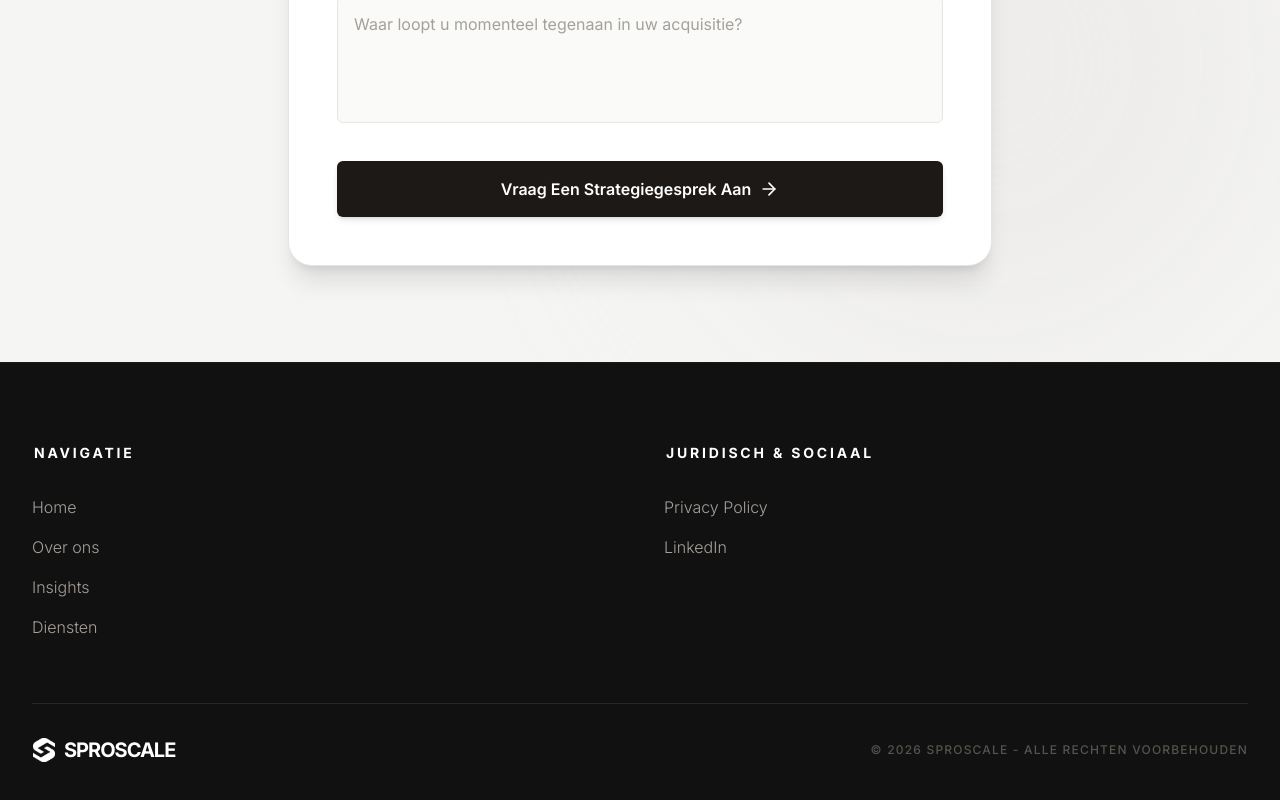
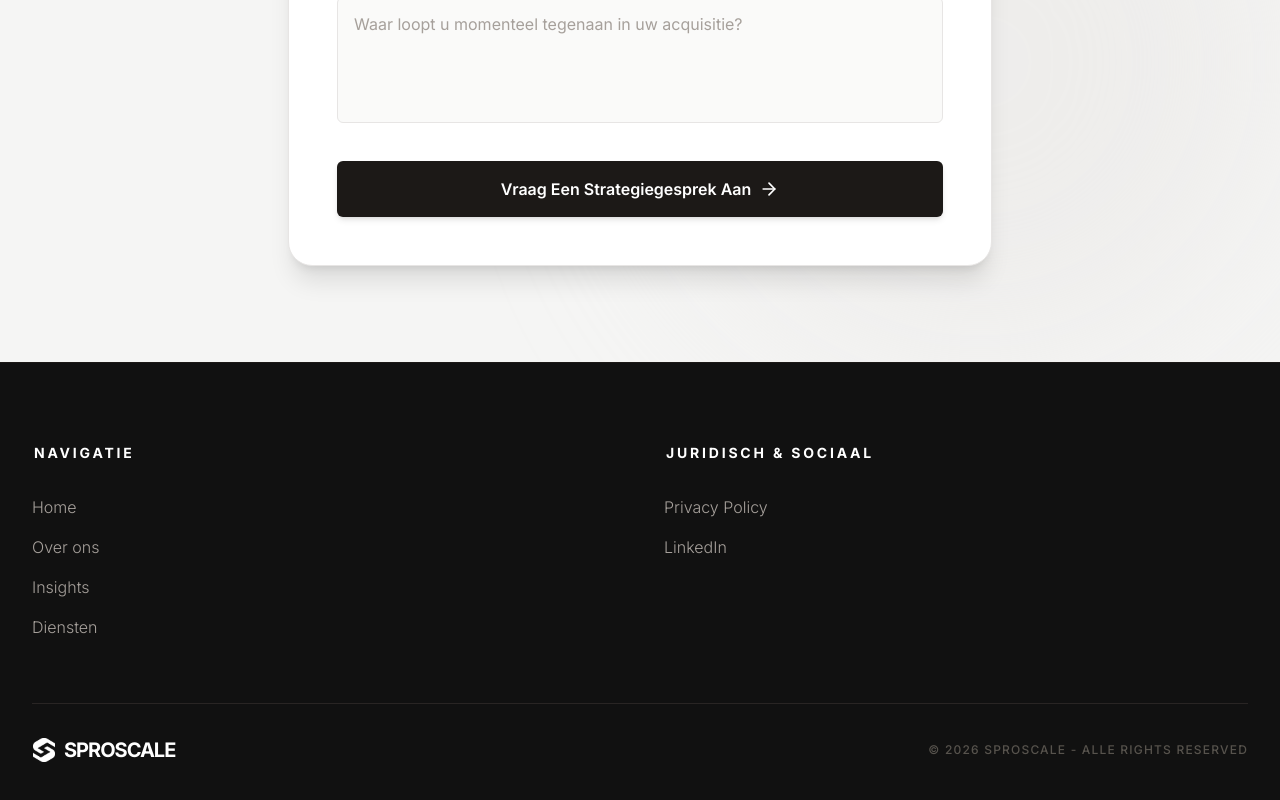
Before and after one commit to Jayjayspr/Sproscale, a Next.js app: page / in a window 1280 px wide. Shown: the part 5202-6002 px from the top of the page. Built offline with nearby package versions, Linux system fonts and the light colour scheme; no server answers; a web font is replaced by a local one.

Commit message:
all rights reserved footer

```diff
--- a/components/Footer.tsx
+++ b/components/Footer.tsx
@@ -42,7 +42,7 @@ export default function Footer() {
             </Link>
           </div>
           <p className="text-xs font-medium uppercase tracking-[0.1em] text-stone-600">
-            © {new Date().getFullYear()} SPROSCALE - Alle rechten voorbehouden
+            © {new Date().getFullYear()} SPROSCALE - Alle rights reserved
           </p>
         </div>
       </div>
```
Lines whose indentation alone changed are shown as unchanged.
